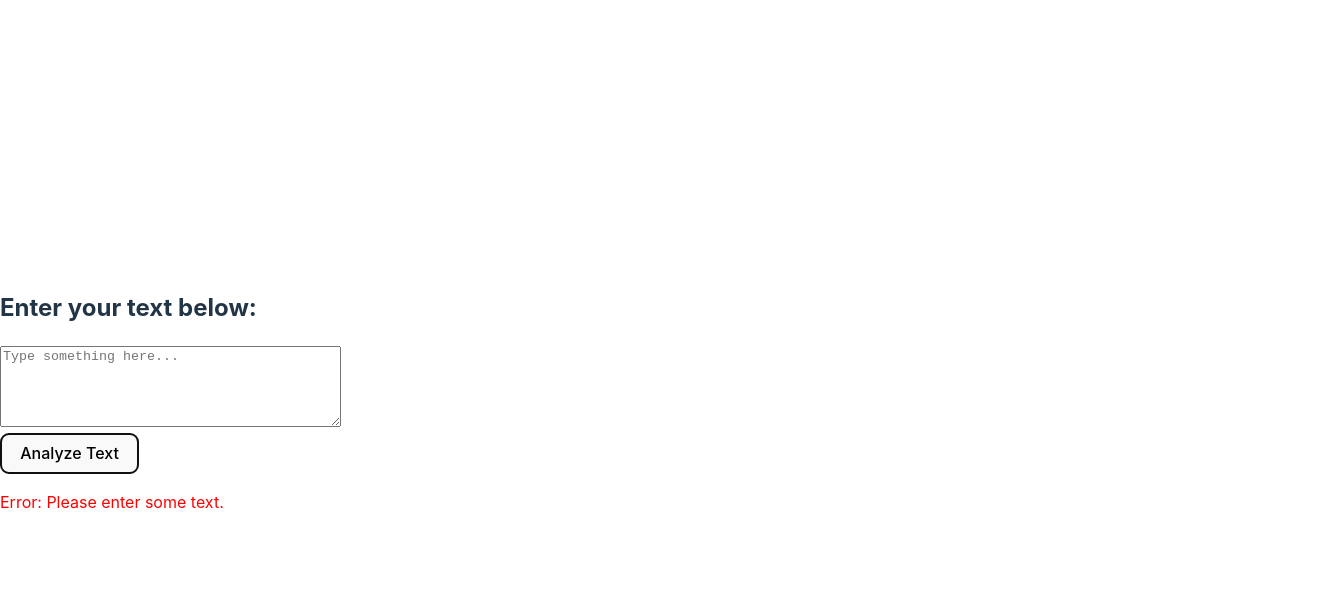
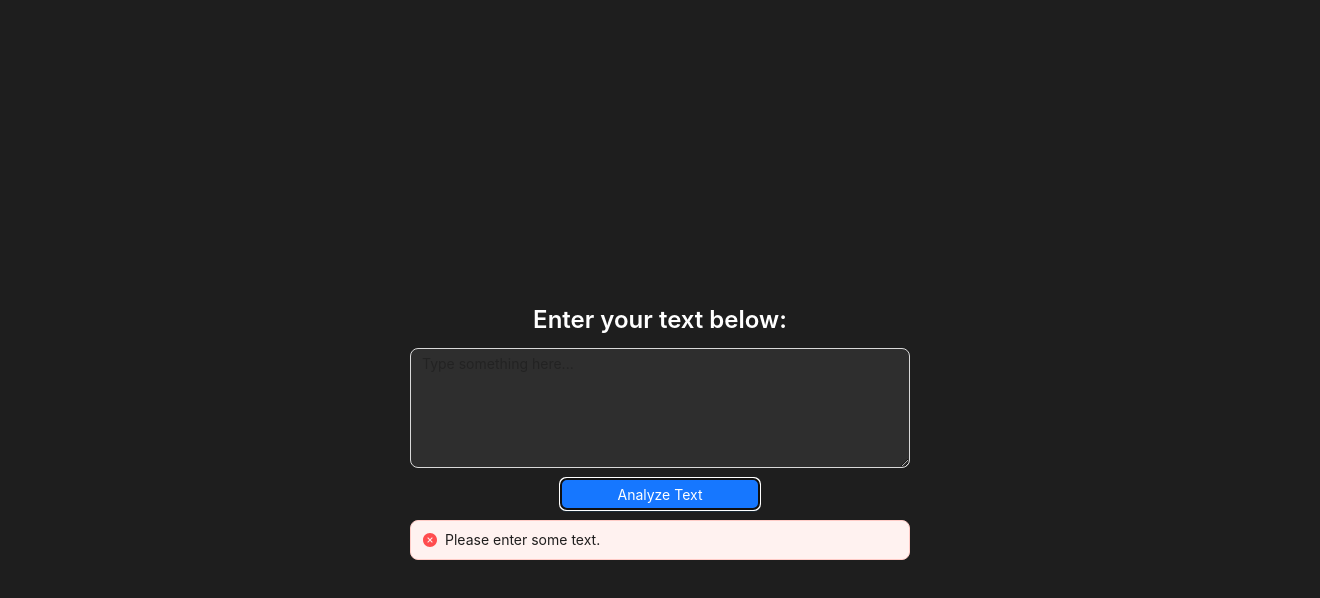
Before and after one commit to umerk27235/gemini-text-analyzer, a React (Vite) app: page / in a window 1280 px wide. Both pictures are taken after a click on the button "Analyze Text". Shown: the top 598 px of the page, 1320 px wide, since content can reach past the window. Built offline with nearby package versions, Linux system fonts and the light colour scheme.

Commit message:
MOD - Styling of the text and response field

```diff
--- a/package.json
+++ b/package.json
@@ -11,6 +11,7 @@
   },
   "dependencies": {
     "@google/generative-ai": "^0.21.0",
+    "antd": "^5.24.5",
     "assemblyai": "^4.8.0",
     "axios": "^1.7.9",
     "body-parser": "^1.20.3",
@@ -20,6 +21,7 @@
     "openai": "^4.77.0",
     "react": "^18.3.1",
     "react-dom": "^18.3.1",
+    "react-markdown": "^10.1.0",
     "react-speech-recognition": "^3.10.0",
     "regenerator-runtime": "^0.14.1"
   },
--- a/src/components/speak.jsx
+++ b/src/components/speak.jsx
@@ -1,5 +1,10 @@
 import { useState } from "react";
 import axios from "axios";
+import ReactMarkdown from "react-markdown";
+import { Input, Button, Typography, Alert, Spin, Card } from "antd";
+
+const { TextArea } = Input;
+const { Title } = Typography;
 
 const Dictaphone = () => {
   const [userInput, setUserInput] = useState("");
@@ -41,7 +46,7 @@ const Dictaphone = () => {
           "No content returned.";
         setResponse(formatResponse(rawResponse));
       } else {
-        setError("No response received from Gemini.");
+        setError("No valid response received from Gemini.");
       }
     } catch (err) {
       console.error("Error analyzing text:", err);
@@ -59,27 +64,75 @@ const Dictaphone = () => {
   };
 
   return (
-    <div>
-      <h2>Enter your text below:</h2>
-      <textarea
+    <div
+      style={{
+        display: "flex",
+        justifyContent: "center",
+        alignItems: "center",
+        flexDirection: "column",
+        height: "100vh",
+        width: "100vw",
+        background: "#1E1E1E",
+        color: "#E0E0E0",
+        padding: "20px",
+      }}
+    >
+      <Title level={3} style={{ color: "#ffffff", textAlign: "center" }}>
+        Enter your text below:
+      </Title>
+
+      <TextArea
         value={userInput}
         onChange={(e) => setUserInput(e.target.value)}
         rows={5}
-        cols={40}
         placeholder="Type something here..."
-      ></textarea>
-      <br />
-      <button onClick={analyzeText} disabled={loading}>
-        {loading ? "Analyzing..." : "Analyze Text"}
-      </button>
+        style={{
+          backgroundColor: "#2E2E2E",
+          color: "#ffffff",
+          borderRadius: "8px",
+          width: "500px",
+        }}
+      />
 
-      {error && <p style={{ color: "red" }}>Error: {error}</p>}
+      <Button
+        type="primary"
+        onClick={analyzeText}
+        disabled={loading}
+        style={{
+          marginTop: "10px",
+          backgroundColor: "#1677ff",
+          borderColor: "#1677ff",
+          width: "200px",
+        }}
+      >
+        {loading ? <Spin size="small" /> : "Analyze Text"}
+      </Button>
+
+      {error && (
+        <Alert
+          message={error}
+          type="error"
+          showIcon
+          style={{ marginTop: "10px", width: "500px" }}
+        />
+      )}
 
       {response && (
-        <div id="response">
-          <h3>Analysis Result:</h3>
-          <pre>{response}</pre>
-        </div>
+        <Card
+          style={{
+            marginTop: "20px",
+            background: "#2E2E2E",
+            color: "#E0E0E0",
+            padding: "15px",
+            borderRadius: "8px",
+            width: "500px",
+          }}
+        >
+          <Title level={4} style={{ color: "#ffffff", textAlign: "center" }}>
+            Analysis Result:
+          </Title>
+          <ReactMarkdown>{response}</ReactMarkdown>
+        </Card>
       )}
     </div>
   );
```
Also changed, not shown: 1 other file (tests, documents, lock files or other folders).
